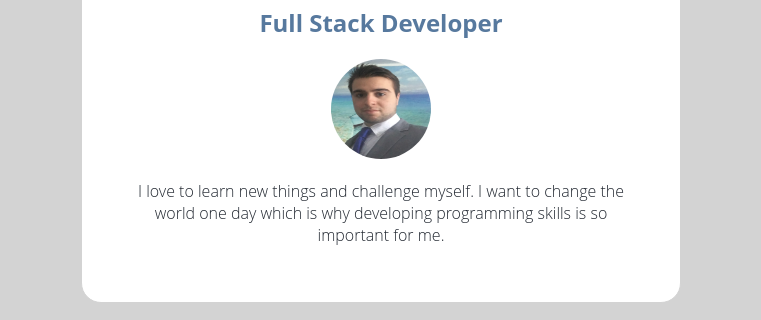
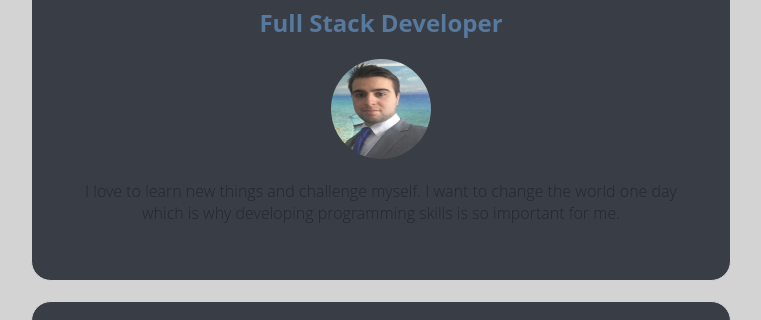
Before and after one commit to viei0628/profile, a plain HTML site: page index.html in a window 1280 px wide. Shown: the part 141-461 px from the top of the page, without its empty margins (259-1020 px from the left). Drawn offline with Linux system fonts and the light colour scheme.

Commit message:
my updated profile page

```diff
--- a/style.css
+++ b/style.css
@@ -6,7 +6,7 @@ body {
 }
 
 .container {
-  width:600px;
+  width:700px;
   margin: 0 auto;
 }
 
@@ -32,7 +32,7 @@ body {
 div .card{
   display: block;
   text-align: center;
-  background-color: white;
+  background-color: #393E46;
   margin-bottom: 20px;
   margin-top: 20px;
   padding: 40px;
```
